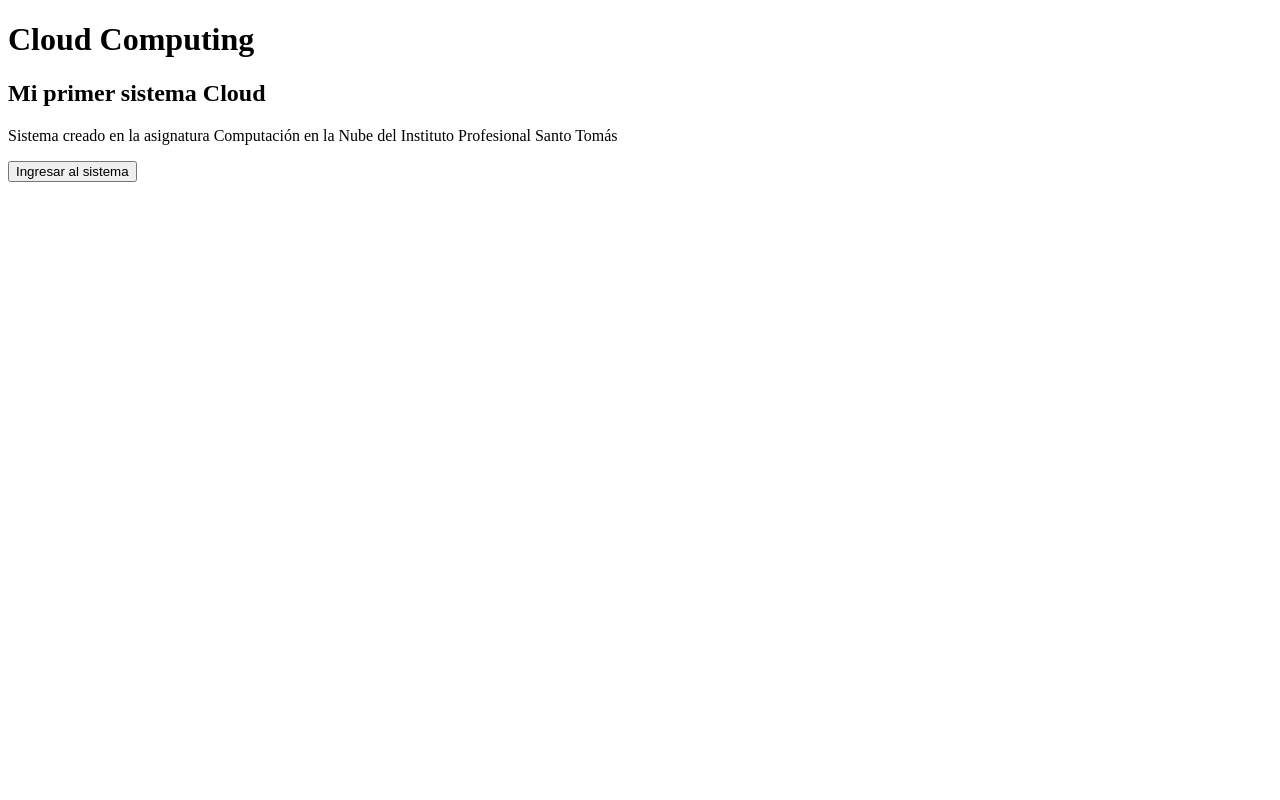
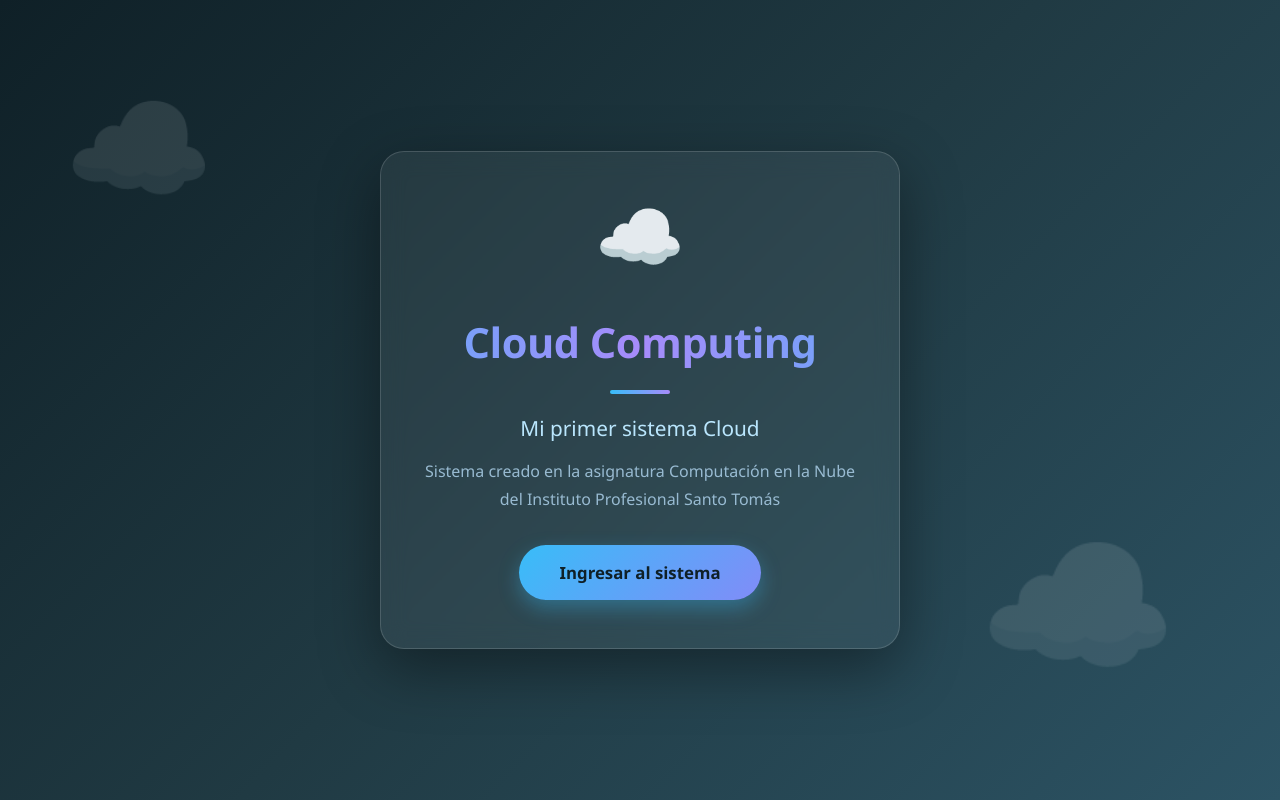
Before and after one commit to hugoamedinao27-beep/En_la_nube, a plain HTML site: page index.html in a window 1280 px wide. Drawn offline with Linux system fonts and the light colour scheme.

Commit message:
CSS BELLA
CSS

```diff
--- a/index.html
+++ b/index.html
@@ -1,20 +1,161 @@
 <!DOCTYPE html>
-<html>
+<html lang="es">
 <head>
+    <meta charset="UTF-8">
+    <meta name="viewport" content="width=device-width, initial-scale=1.0">
     <title>Cloud Computing</title>
+    <style>
+        * {
+            margin: 0;
+            padding: 0;
+            box-sizing: border-box;
+        }
+
+        body {
+            font-family: 'Segoe UI', Tahoma, Geneva, Verdana, sans-serif;
+            min-height: 100vh;
+            background: linear-gradient(135deg, #0f2027 0%, #203a43 50%, #2c5364 100%);
+            color: #e0f2fe;
+            display: flex;
+            align-items: center;
+            justify-content: center;
+            padding: 20px;
+            position: relative;
+            overflow: hidden;
+        }
+
+        /* Nubes decorativas de fondo */
+        body::before,
+        body::after {
+            content: "☁️";
+            position: absolute;
+            font-size: 120px;
+            opacity: 0.12;
+            animation: float 18s ease-in-out infinite;
+        }
+
+        body::before {
+            top: 10%;
+            left: 5%;
+        }
+
+        body::after {
+            bottom: 10%;
+            right: 8%;
+            font-size: 160px;
+            animation-delay: -9s;
+        }
+
+        @keyframes float {
+            0%, 100% { transform: translateY(0); }
+            50% { transform: translateY(-30px); }
+        }
+
+        .card {
+            background: rgba(255, 255, 255, 0.06);
+            backdrop-filter: blur(12px);
+            border: 1px solid rgba(255, 255, 255, 0.15);
+            border-radius: 24px;
+            padding: 48px 40px;
+            max-width: 520px;
+            width: 100%;
+            text-align: center;
+            box-shadow: 0 20px 60px rgba(0, 0, 0, 0.4);
+            animation: fadeUp 0.8s ease-out;
+            position: relative;
+            z-index: 1;
+        }
+
+        @keyframes fadeUp {
+            from { opacity: 0; transform: translateY(30px); }
+            to { opacity: 1; transform: translateY(0); }
+        }
+
+        .cloud-icon {
+            font-size: 72px;
+            display: block;
+            margin-bottom: 16px;
+            animation: float 4s ease-in-out infinite;
+        }
+
+        h1 {
+            font-size: 2.6rem;
+            font-weight: 700;
+            letter-spacing: -0.5px;
+            background: linear-gradient(90deg, #38bdf8, #a78bfa, #38bdf8);
+            background-size: 200% auto;
+            -webkit-background-clip: text;
+            background-clip: text;
+            -webkit-text-fill-color: transparent;
+            animation: shine 4s linear infinite;
+            margin-bottom: 8px;
+        }
+
+        @keyframes shine {
+            to { background-position: 200% center; }
+        }
+
+        .divider {
+            width: 60px;
+            height: 4px;
+            background: linear-gradient(90deg, #38bdf8, #a78bfa);
+            border-radius: 4px;
+            margin: 20px auto;
+        }
+
+        h2 {
+            font-size: 1.3rem;
+            font-weight: 500;
+            color: #bae6fd;
+            margin-bottom: 16px;
+        }
+
+        p {
+            color: #a5c8e0;
+            line-height: 1.7;
+            font-size: 1rem;
+            margin-bottom: 32px;
+            opacity: 0.9;
+        }
+
+        button {
+            font-family: inherit;
+            font-size: 1.05rem;
+            font-weight: 600;
+            color: #0f2027;
+            background: linear-gradient(135deg, #38bdf8, #818cf8);
+            border: none;
+            padding: 16px 40px;
+            border-radius: 50px;
+            cursor: pointer;
+            transition: all 0.3s ease;
+            box-shadow: 0 8px 20px rgba(56, 189, 248, 0.35);
+        }
+
+        button:hover {
+            transform: translateY(-3px);
+            box-shadow: 0 14px 30px rgba(56, 189, 248, 0.5);
+            filter: brightness(1.1);
+        }
+
+        button:active {
+            transform: translateY(0);
+            box-shadow: 0 6px 14px rgba(56, 189, 248, 0.3);
+        }
+    </style>
 </head>
-
 <body>
 
+<div class="card">
+    <span class="cloud-icon">☁️</span>
     <h1>Cloud Computing</h1>
-
+    <div class="divider"></div>
     <h2>Mi primer sistema Cloud</h2>
-
     <p>
         Sistema creado en la asignatura Computación en la Nube del Instituto Profesional Santo Tomás
     </p>
-
     <button>Ingresar al sistema</button>
+</div>
 
 </body>
 </html>
```
Lines whose indentation alone changed are shown as unchanged.
